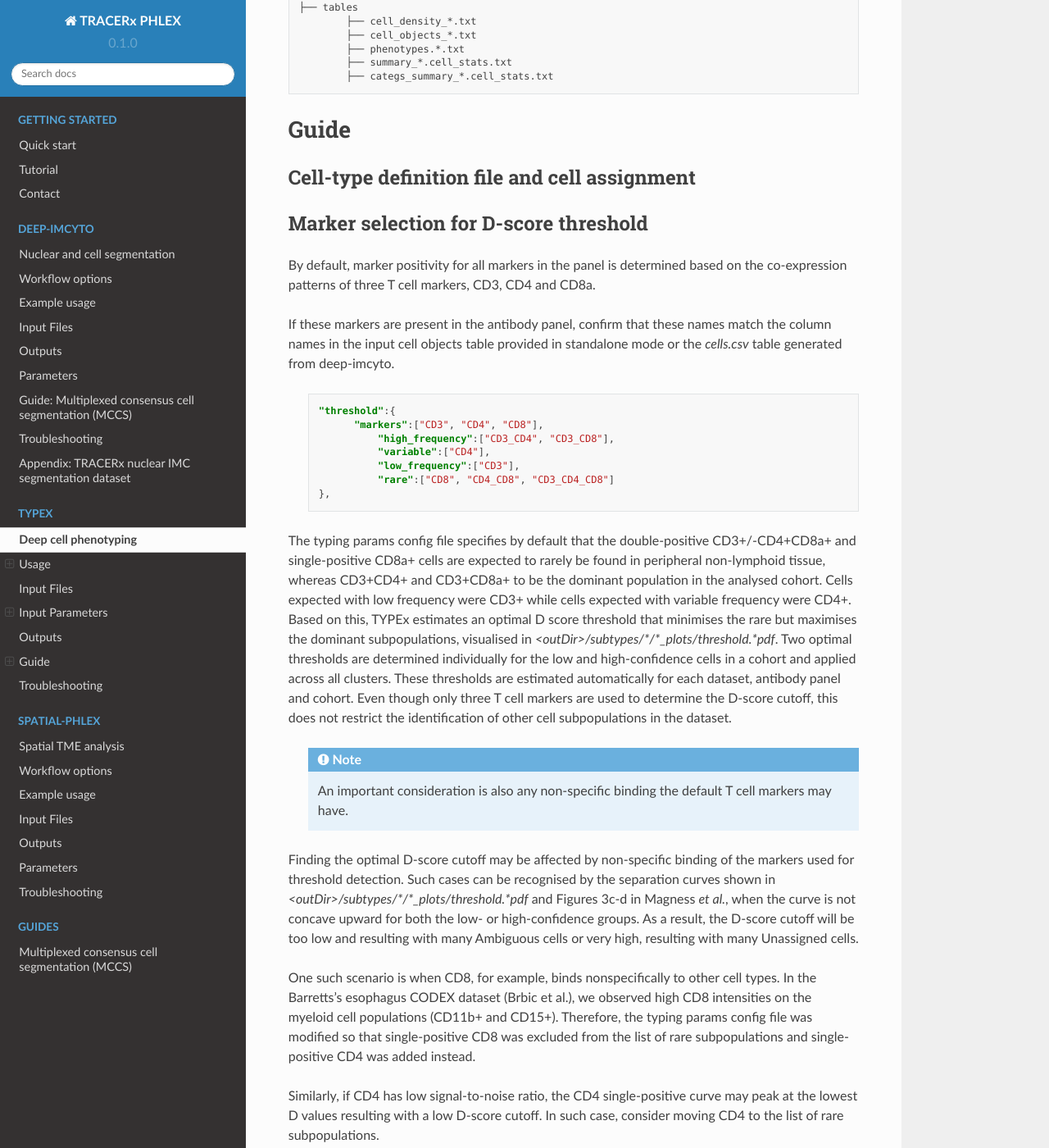
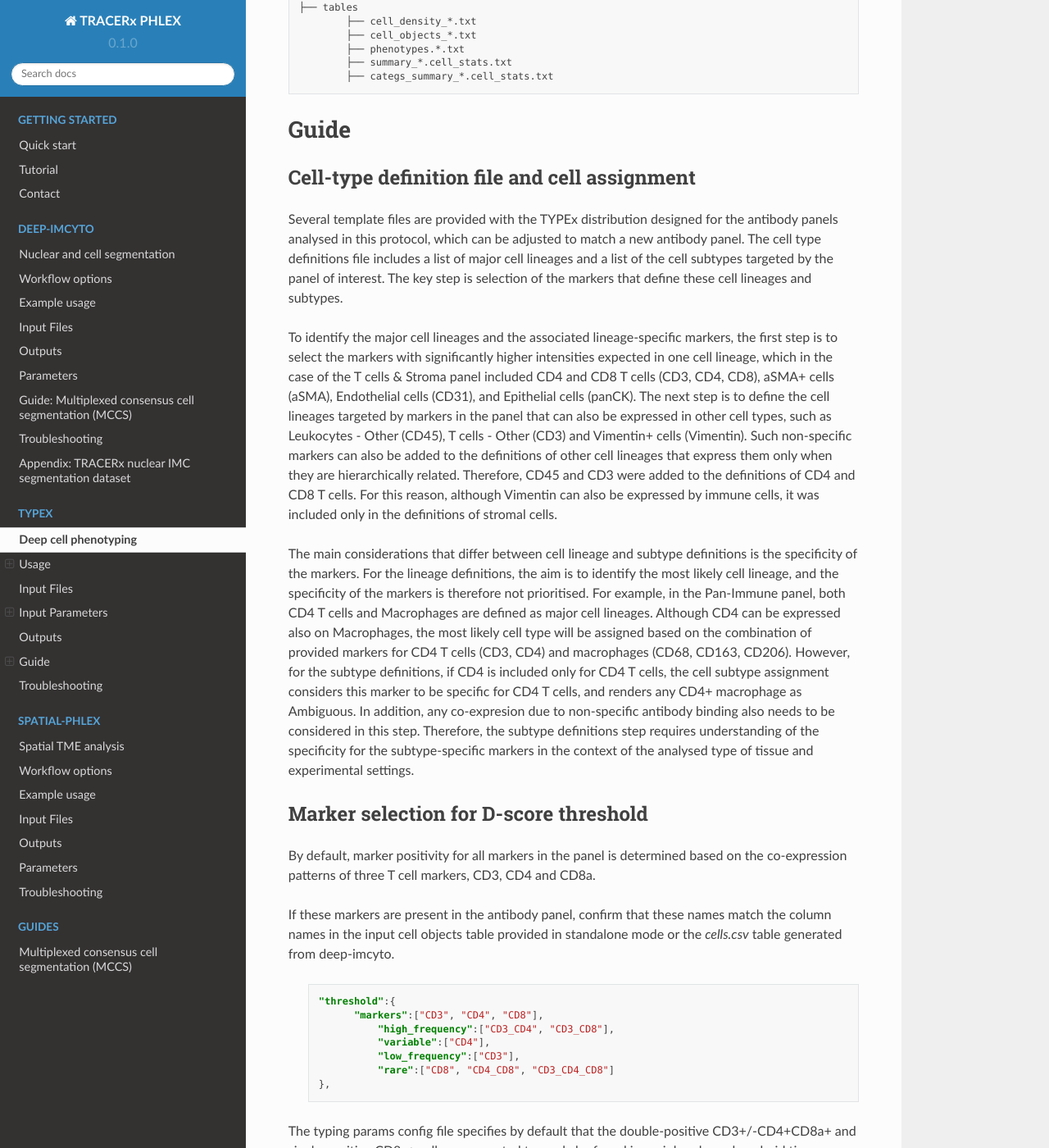
Before and after one commit to FrancisCrickInstitute/TRACERx-PHLEX, a Sphinx documentation site: the page built from docs/source/TYPEx.rst, in a window 1280 px wide and 1400 px high, scrolled down 5216 px. Shown: the whole window at 82% size. Built offline with Sphinx 7.4.7 and the Read the Docs theme 2.0.0, drawn with Linux system fonts in a browser that asks for light colours.

Commit message:
Assignment

```diff
--- a/docs/source/TYPEx.rst
+++ b/docs/source/TYPEx.rst
@@ -221,8 +221,15 @@ These include densities of identified cell phenotypes (cell_density_*.txt), a ca
 
 Guide
 ===============
+
 Cell-type definition file and cell assignment
 ---------------
+
+Several template files are provided with the TYPEx distribution designed for the antibody panels analysed in this protocol, which can be adjusted to match a new antibody panel. The cell type definitions file includes a list of major cell lineages and a list of the cell subtypes targeted by the panel of interest. The key step is selection of the markers that define these cell lineages and subtypes.
+
+To identify the major cell lineages and the associated lineage-specific markers, the first step is to select the markers with significantly higher intensities expected in one cell lineage, which in the case of the T cells & Stroma panel included CD4 and CD8 T cells (CD3, CD4, CD8), aSMA+ cells (aSMA), Endothelial cells (CD31), and Epithelial cells (panCK). The next step is to define the cell lineages targeted by markers in the panel that can also be expressed in other cell types, such as Leukocytes - Other (CD45), T cells - Other (CD3) and Vimentin+ cells (Vimentin). Such non-specific markers can also be added to the definitions of other cell lineages that express them only when they are hierarchically related. Therefore, CD45 and CD3 were added to the definitions of CD4 and CD8 T cells. For this reason, although Vimentin can also be expressed by immune cells, it was included only in the definitions of stromal cells.
+
+The main considerations that differ between cell lineage and subtype definitions is the specificity of the markers. For the lineage definitions, the aim is to identify the most likely cell lineage, and the specificity of the markers is therefore not prioritised. For example, in the Pan-Immune panel, both CD4 T cells and Macrophages are defined as major cell lineages. Although CD4 can be expressed also on Macrophages, the most likely cell type will be assigned based on the combination of provided markers for CD4 T cells (CD3, CD4) and macrophages (CD68, CD163, CD206). However, for the subtype definitions, if CD4 is included only for CD4 T cells, the cell subtype assignment considers this marker to be specific for CD4 T cells, and renders any CD4+ macrophage as Ambiguous. In addition, any co-expresion due to non-specific antibody binding also needs to be considered in this step. Therefore, the subtype definitions step requires understanding of the specificity for the subtype-specific markers in the context of the analysed type of tissue and experimental settings.
 
 Marker selection for D-score threshold
 ---------------
```
